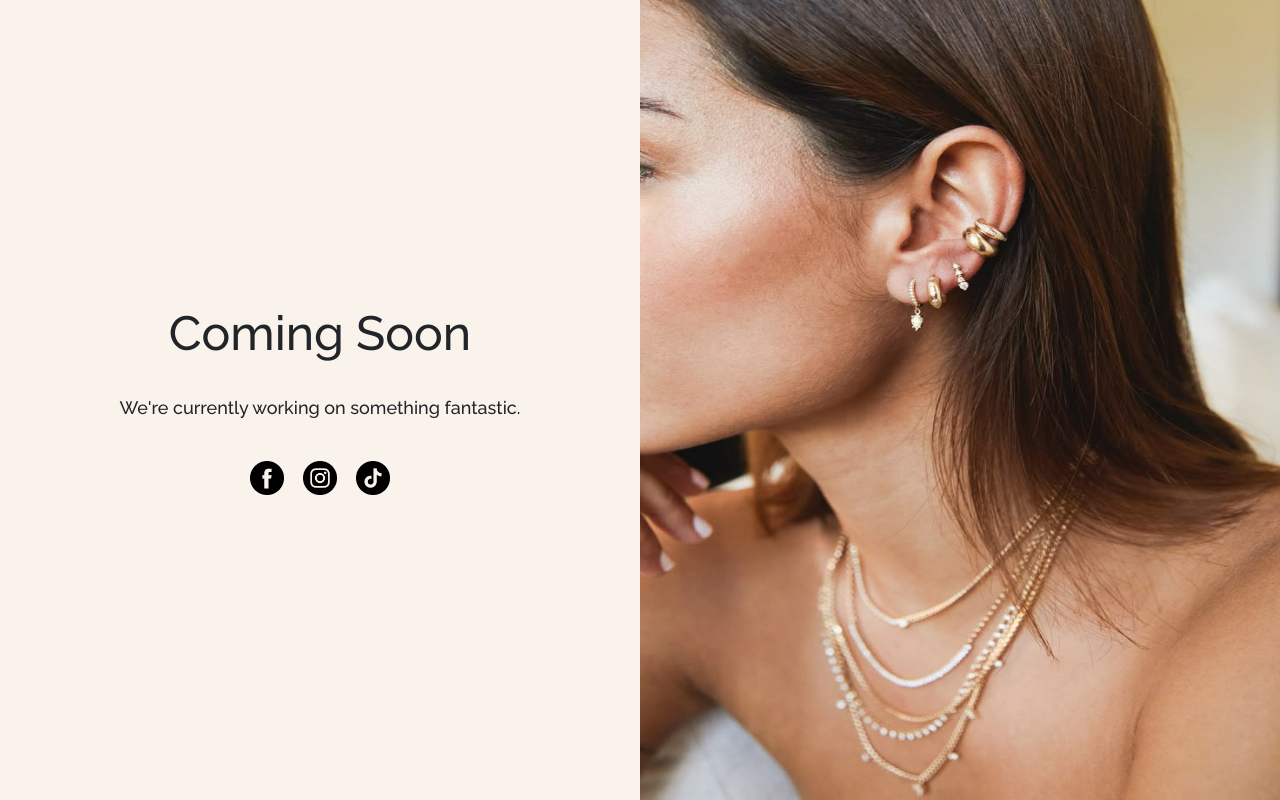
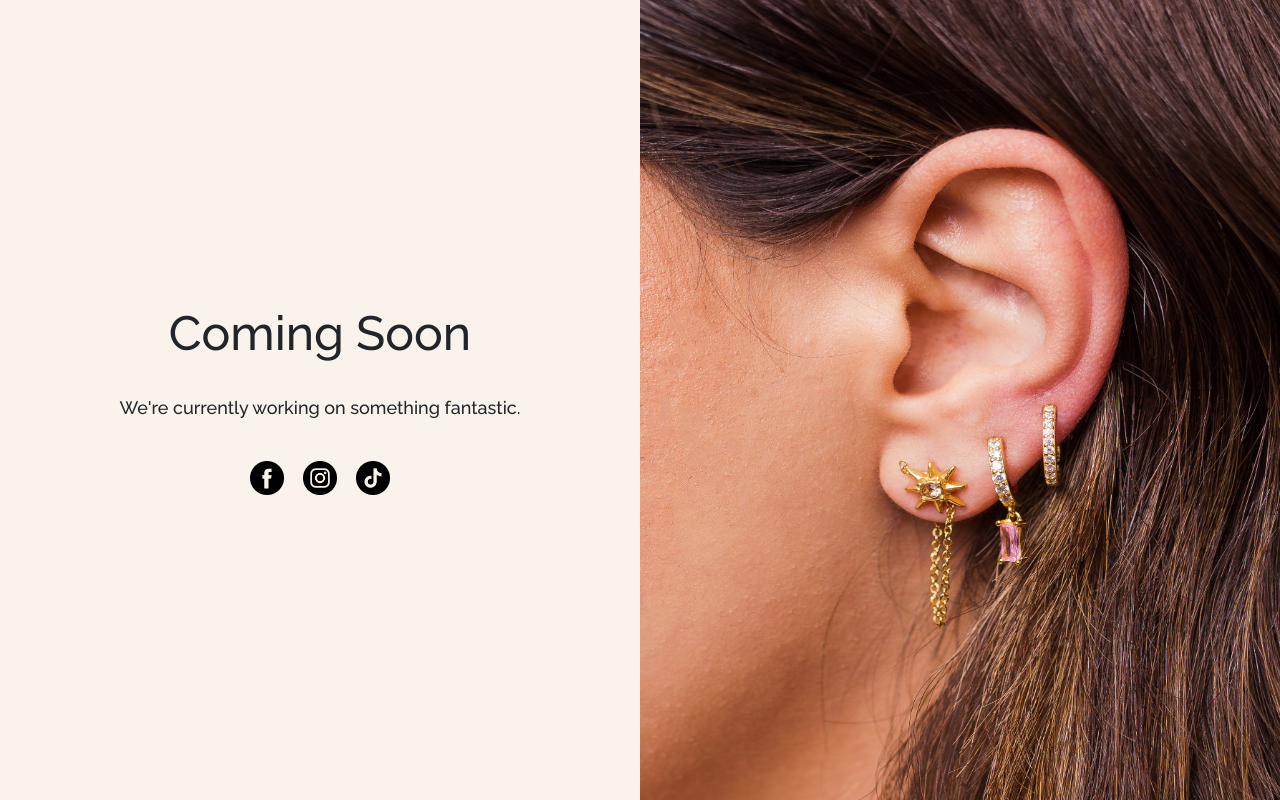
Before and after one commit to Hasanalghanim/houseofgaia, a Django app: page / in a window 1280 px wide. Run offline with Django 5.2, Linux system fonts and the light colour scheme; some libraries are stand-ins or nearby versions; some web fonts are replaced.

Commit message:
Wallpaper update

```diff
--- a/main/templates/base.html
+++ b/main/templates/base.html
@@ -19,7 +19,7 @@
 			crossorigin="anonymous"
 		/>
 
-		<title>Hello, world!</title>
+		<title>House Of Gaia</title>
 		<link rel="stylesheet" type="text/css" href="{% static 'base.css' %}" />
 	</head>
 	<body>
--- a/main/templates/coming_soon.html
+++ b/main/templates/coming_soon.html
@@ -6,11 +6,11 @@
 
 		<div class="icons">
 			{%load static%}
-			<div><img src={% static 'icons/facebook.png' %} alt="baseWallpaper" /></div>
-			<div><img src={% static 'icons/instagram.png' %} alt="baseWallpaper" /></div>
-			<div><img src={% static 'icons/tiktok.png' %} alt="baseWallpaper" /></div>
+			<div><img src={% static 'icons/facebook.png' %} alt="facebook Icon" /></div>
+			<div><img src={% static 'icons/instagram.png' %} alt="Instagram Icon" /></div>
+			<div><img src={% static 'icons/tiktok.png' %} alt="Ticktok Icon" /></div>
 		</div>
 	</div>
-	{%load static%} <img src={% static 'icons/baseWallpaper.jpg' %} alt="baseWallpaper" class='right'/>
+	{%load static%} <img src={% static 'icons/baseWallpaper.jpeg' %} alt="baseWallpaper" class='right'/>
 </div>
 {% endblock %}
```
Also changed, not shown: main/static/icons/baseWallpaper.jpeg (added), main/static/icons/baseWallpaper.jpg (deleted).
